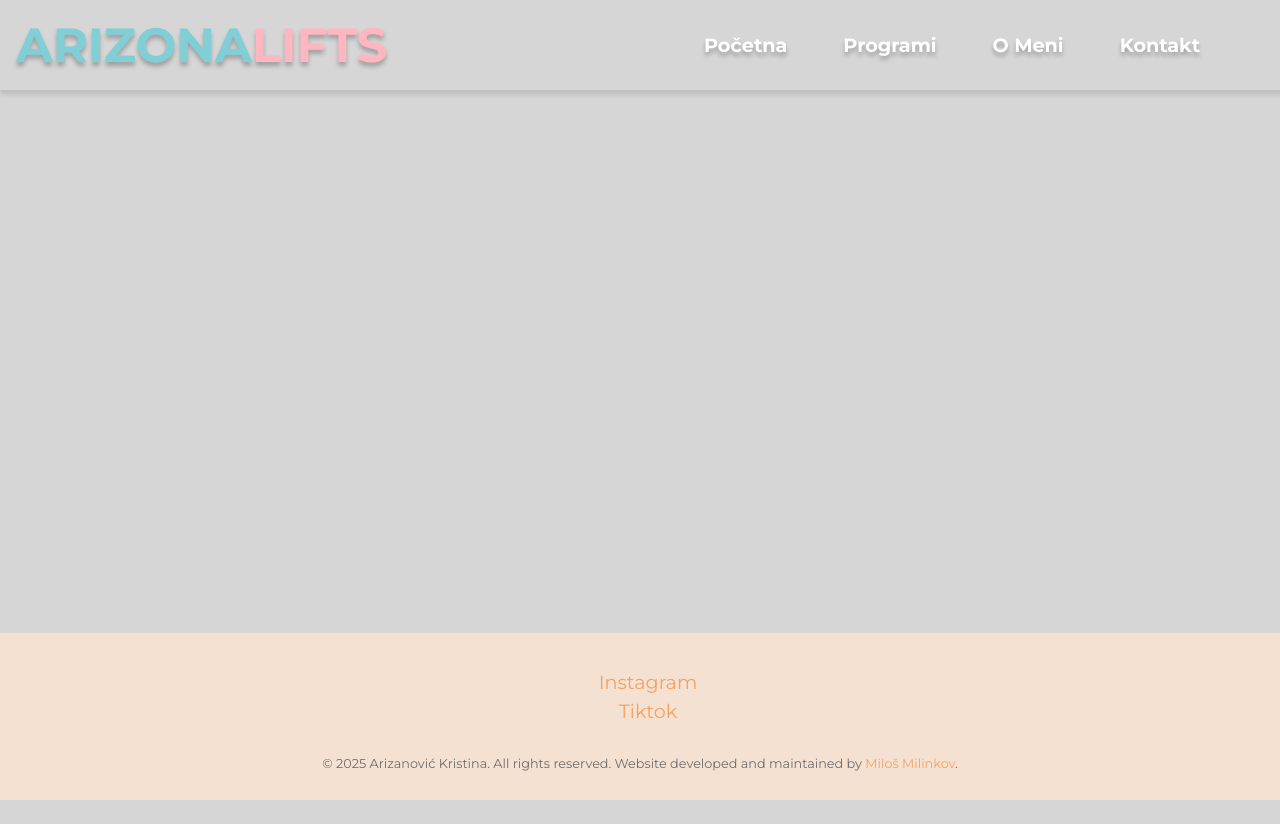
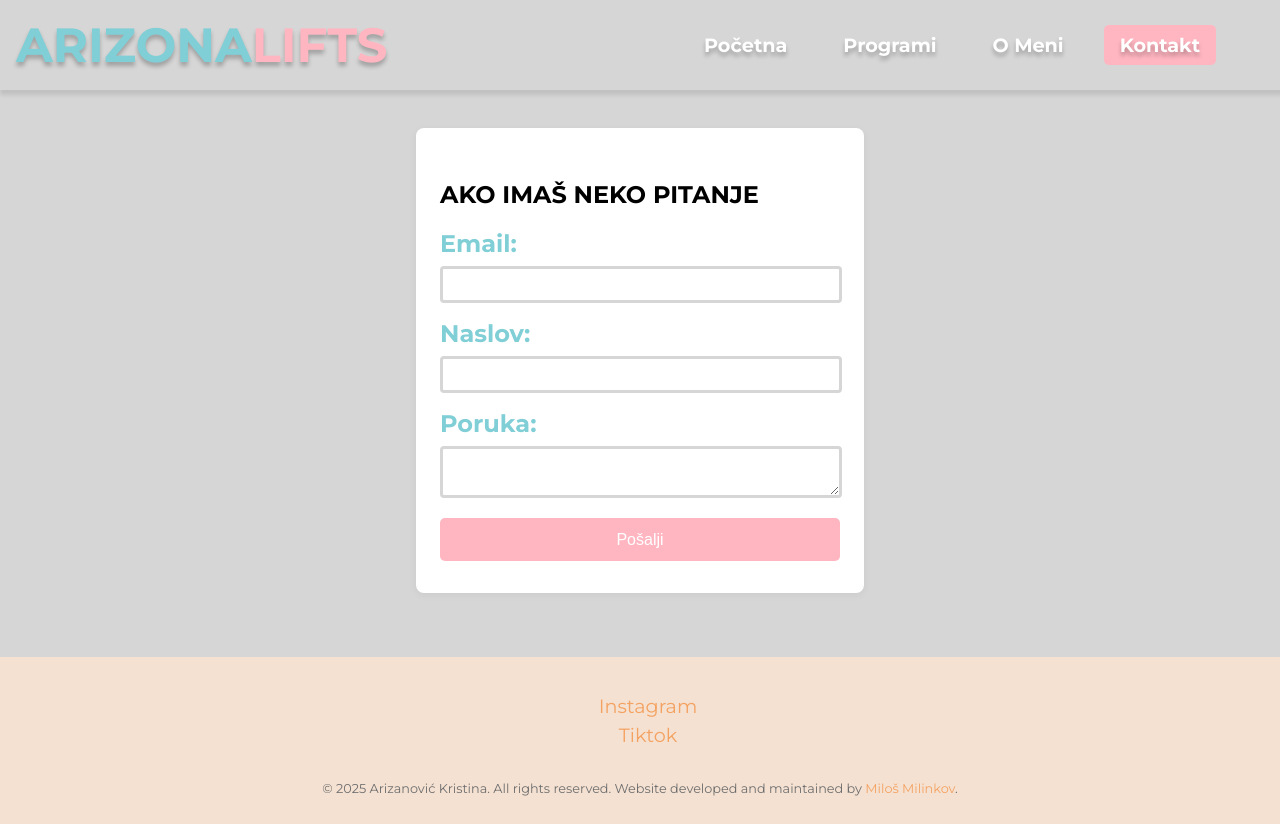
Before and after one commit to MiloshMilinkov/arizonalifts_website, a Nuxt app: page /Contact in a window 1280 px wide. Before the commit the page ends 800 px from the top, so only its background shows below. Built offline with nearby package versions, Linux system fonts and the light colour scheme.

Commit message:
Added a basics of a Contact page to send mails

```diff
--- /dev/null
+++ b/pages/Contact.vue
@@ -0,0 +1,120 @@
+<template>
+    <section class="contact-section">
+        <BaseCard class="contact-card">
+            <h1>AKO IMAŠ NEKO PITANJE</h1>
+            <form class="contact-form"@submit.prevent="submitForm">
+                <div class="form-group">
+                <label for="email">Email:</label>
+                <input id="email" v-model="form.email" type="email" required />
+                </div>
+                <div class="form-group">
+                <label for="subject">Naslov:</label>
+                <input id="subject" v-model="form.subject" type="text" required />
+                </div>
+                <div class="form-group">
+                <label for="message">Poruka:</label>
+                <textarea id="message" v-model="form.message" required></textarea>
+                </div>
+                <BaseButton type="submit">Pošalji</BaseButton>
+            </form>
+            <div v-if="status.message"
+                :class="{ success: status.success,
+                    error: !status.success }">
+                {{ status.message }}
+            </div>
+        </BaseCard>
+    </section>
+</template>
+
+<script setup>
+  import { ref } from 'vue'
+
+  const form = ref({
+    name: '',
+    email: '',
+    subject: '',
+    message: ''
+  })
+
+  const status = ref({
+    message: '',
+    success: false
+  })
+
+  const submitForm = async () => {
+    status.value.message = ''
+    try {
+      const res = await fetch('/api/contact', {
+        method: 'POST',
+        headers: {
+          'Content-Type': 'application/json'
+        },
+        body: JSON.stringify(form.value)
+      })
+
+      if (!res.ok) {
+        const errorData = await res.json()
+        status.value.message = errorData.statusMessage || 'Something went wrong.'
+        status.value.success = false
+      } else {
+        const data = await res.json()
+        status.value.message = data.message || 'Email sent successfully!'
+        status.value.success = true
+        form.value = {email: '', subject: '', message: '' }
+      }
+    } catch (error) {
+      status.value.message = error.message || 'Something went wrong.'
+      status.value.success = false
+    }
+  }
+</script>
+
+<style scoped>
+  .contact-section {
+    padding: 4rem 1rem;
+    margin: 0 auto;
+    display: flex;
+    flex-direction: column;;
+    justify-content: center;
+    align-items: center;
+  }
+
+  .form-group {
+    margin-bottom: 1rem;
+  }
+
+  label {
+    display: block;
+    margin-bottom: 0.5rem;
+    font-size: 1.5rem;
+    color: #80CED6;
+    font-weight: bold;
+  }
+
+  input,
+  textarea {
+    width: 95%;
+    padding: 0.5rem;
+    border: 3px solid #D6D6D6;;
+    border-radius: 4px;
+  }
+  input:hover,
+  textarea:hover {
+    width: 95%;
+    border: 4px solid #D6D6D6;;
+  }
+
+  button{
+    width: 100%;
+  }
+
+  .success {
+    color: green;
+    margin-top: 1rem;
+  }
+
+  .error {
+    color: red;
+    margin-top: 1rem;
+  }
+</style>
```
